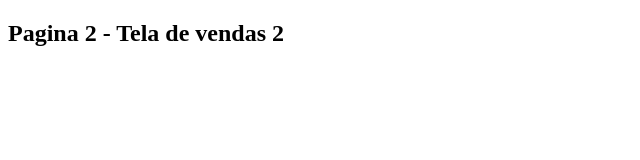
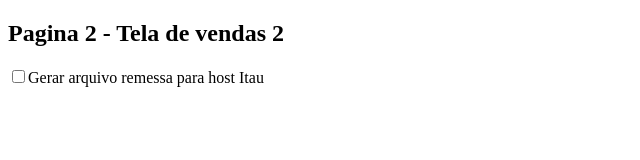
Before and after one commit to DilmarDouglas/primeiro-repositorio, a plain HTML site: page Pagina1.html in a window 1280 px wide. Shown: the whole page, without its empty margins (0-640 px from the left). Drawn offline with Linux system fonts and the light colour scheme.

Commit message:
Alteração para o itau

```diff
--- a/Pagina1.html
+++ b/Pagina1.html
@@ -8,8 +8,12 @@
 </head>
 <body>
     <h2>Pagina 2 - Tela de vendas 2</h2>
+    <input type="checkbox">Gerar arquivo remessa para host Itau
     <script>
         var x = 10;
+        if (x == 10) {
+            alert('x == 10');
+        }
         if (x == 10) {
             alert('x == 10');
         }
```
